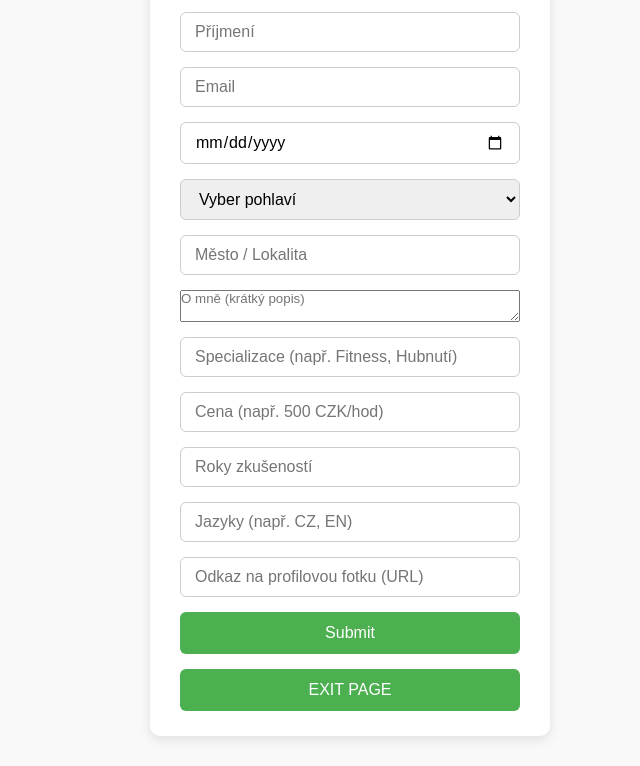
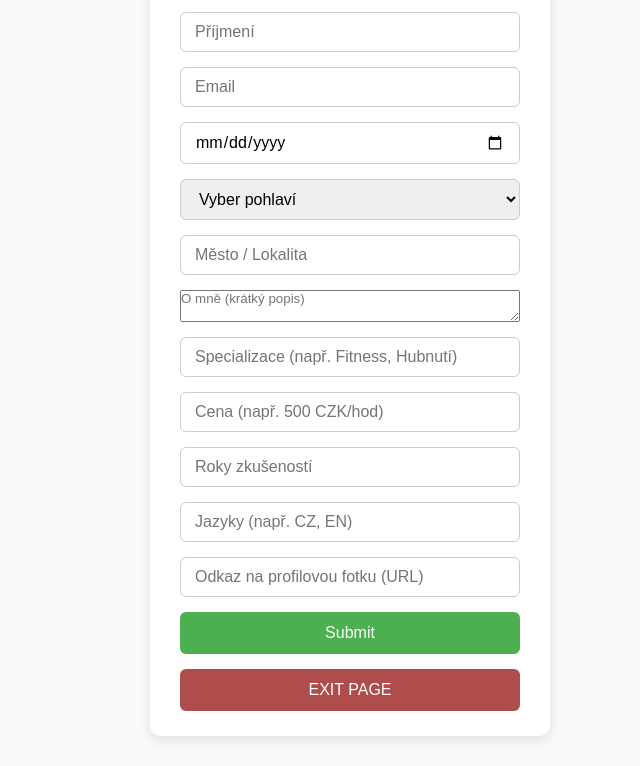
Before and after one commit to vojta-rgb/cztrainers, a plain HTML site: page index.html in a window 1280 px wide. Shown: the part 98-864 px from the top of the page, without its empty margins (310-950 px from the left). Drawn offline with Linux system fonts and the light colour scheme.

Commit message:
Update style.css

```diff
--- a/style.css
+++ b/style.css
@@ -61,7 +61,7 @@ form#registerForm button:hover {
 }
 
 form#registerForm .btn-red {
-  background-color: #4CAF50;
+  background-color: #af4c4c;
   color: white;
   padding: 12px;
   border: none;
```
